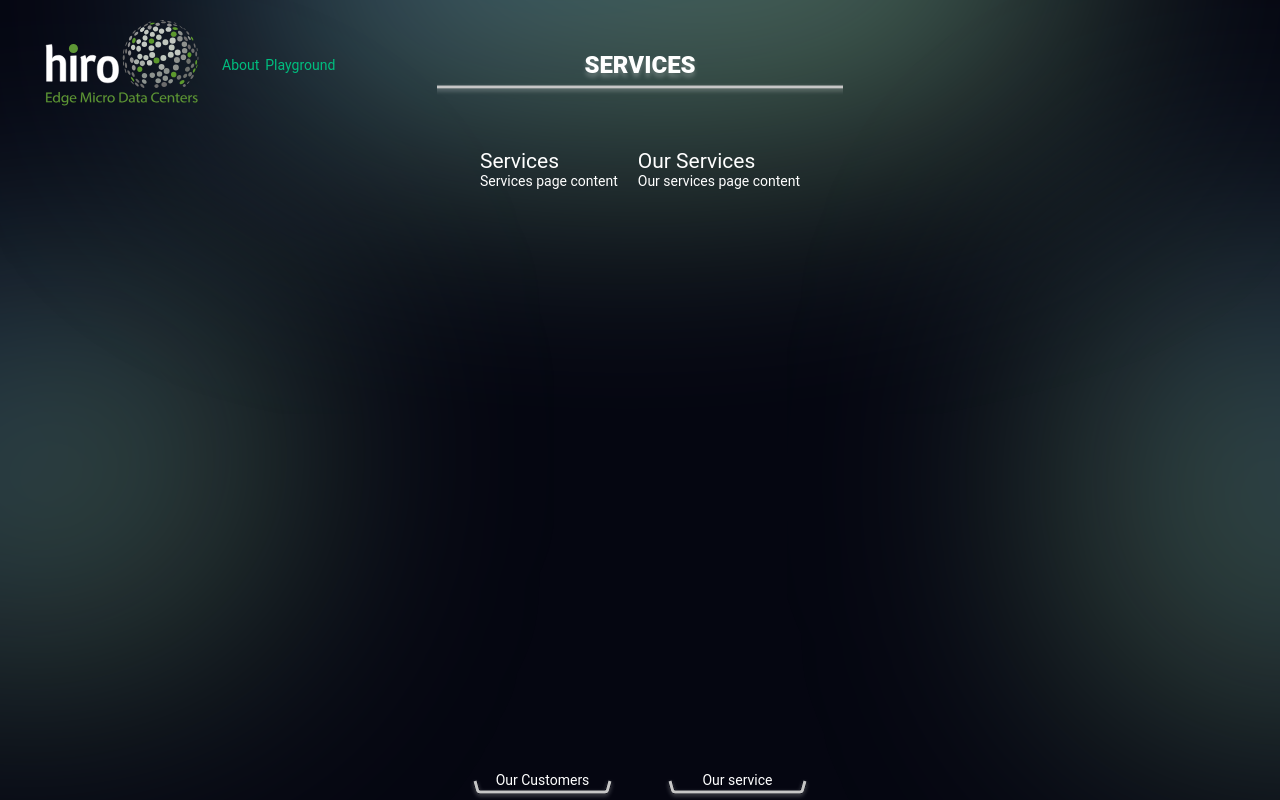
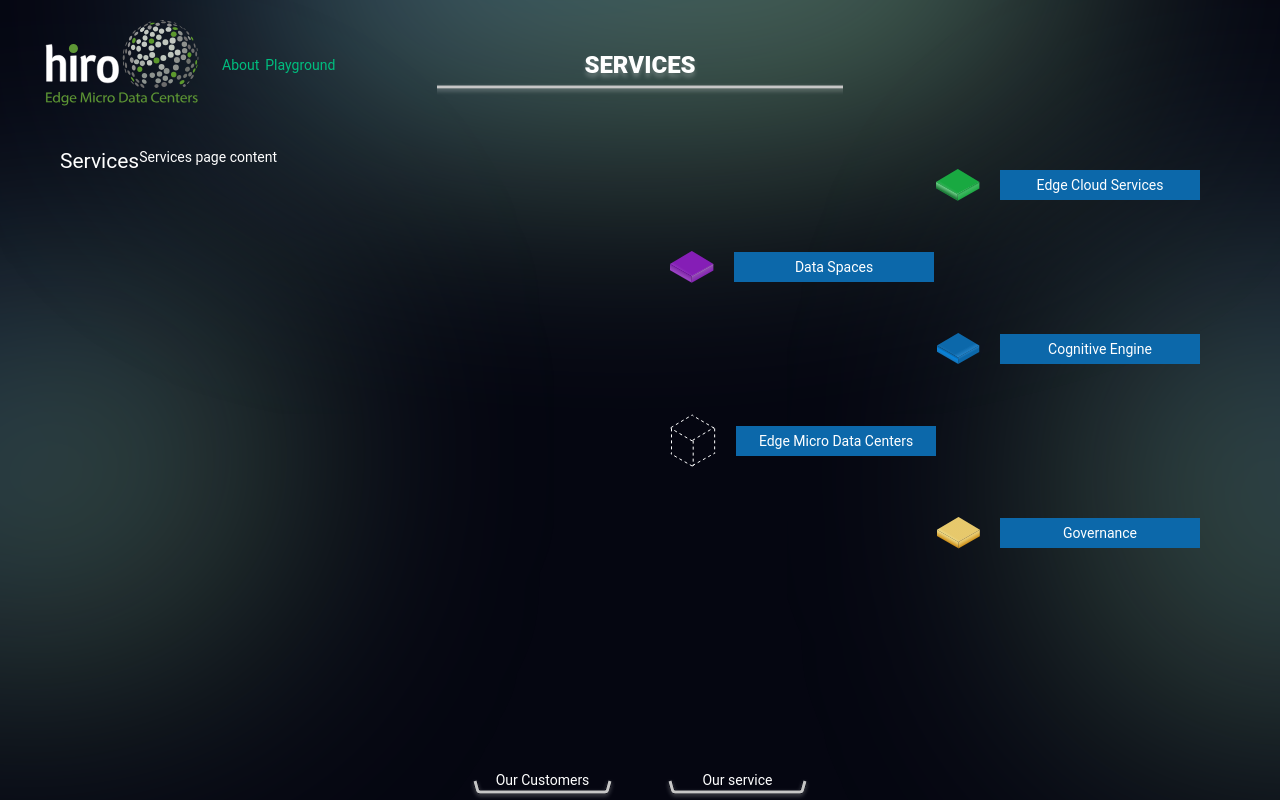
Before and after one commit to HIRO-MicroDataCenters-BV/hiro-website, a Vue app: page /services in a window 1280 px wide. Built offline with nearby package versions, Linux system fonts and the light colour scheme.

Commit message:
wip services cards

```diff
--- a/src/constants/services-page.ts
+++ b/src/constants/services-page.ts
@@ -1,6 +1,6 @@
 import { cubeParts } from '@/constants/cube-parts';
 
-const servicesCards = [
+export const servicesCards = [
   {
     title: 'Edge Cloud Services',
     description:
--- a/src/layout/AppFooter.vue
+++ b/src/layout/AppFooter.vue
@@ -6,7 +6,7 @@
       <RouterLink to="/">Our Customers</RouterLink>
     </section>
     <section class="app-footer__side">
-      <RouterLink to="/service">Our service</RouterLink>
+      <RouterLink to="/services">Our service</RouterLink>
     </section>
   </footer>
 </template>
--- a/src/router/index.ts
+++ b/src/router/index.ts
@@ -37,7 +37,7 @@ const router = createRouter({
     {
       path: '/services',
       name: 'services',
-      component: () => import('../views/ServicesView.vue'),
+      component: () => import('../views/services-view'),
     },
     {
       path: '/playground',
--- a/src/views/ServicesView.vue
+++ /dev/null
@@ -1,23 +0,0 @@
-<script setup lang="ts"></script>
-
-<template>
-  <div class="services__view">
-    <section>
-      <h1>Services</h1>
-      <p>Services page content</p>
-    </section>
-    <section>
-      <h2>Our Services</h2>
-      <p>Our services page content</p>
-    </section>
-  </div>
-</template>
-
-<style scoped>
-.services__view {
-  display: flex;
-  gap: 20px;
-  padding: 20px;
-  justify-content: center;
-}
-</style>
--- /dev/null
+++ b/src/views/services-view/ServicesView.vue
@@ -0,0 +1,36 @@
+<script setup lang="ts">
+import ServicesViewCards from './ServicesViewCards.vue';
+</script>
+
+<template>
+  <div class="services-view">
+    <section class="services-view__graph-container">
+      <h1>Services</h1>
+      <p>Services page content</p>
+    </section>
+    <section class="services-view__card-container">
+      <ServicesViewCards />
+    </section>
+  </div>
+</template>
+
+<style scoped>
+.services-view {
+  display: flex;
+  gap: 20px;
+  padding: 20px;
+  justify-content: center;
+  max-width: 1200px;
+  margin: 0 auto;
+}
+
+.services-view__graph-container {
+  display: flex;
+  flex: 1;
+}
+
+.services-view__card-container {
+  display: flex;
+  flex: 1;
+}
+</style>
--- /dev/null
+++ b/src/views/services-view/ServicesViewCards.vue
@@ -0,0 +1,63 @@
+<script setup lang="ts">
+import { servicesCards } from '@/constants/services-page';
+import { cubePartsIcons } from '@/constants/cube-parts';
+</script>
+
+<template>
+  <div class="services-view-cards">
+    <div
+      v-for="(service, index) in servicesCards"
+      :key="service.type + index"
+      class="services-view-cards__card"
+    >
+      <component
+        :is="cubePartsIcons[service.type]"
+        v-if="service.type"
+      />
+      <div class="services-view-cards__card-title-container">
+        <h2 class="services-view-cards__card-title">
+          {{ service.title }}
+        </h2>
+      </div>
+    </div>
+  </div>
+</template>
+
+<style scoped>
+.services-view-cards {
+  display: flex;
+  gap: 50px;
+  padding: 20px;
+  justify-content: center;
+  flex-direction: column;
+  flex: 1;
+}
+
+.services-view-cards__card {
+  display: flex;
+  gap: 20px;
+  align-items: center;
+  cursor: pointer;
+
+  &:nth-child(odd) {
+    align-self: end;
+  }
+}
+
+.services-view-cards__card-title-container {
+  width: 200px;
+  height: 30px;
+  background: #0c68aa;
+  display: flex;
+  justify-content: center;
+  align-items: center;
+}
+
+.services-view-cards__card-title {
+  font-size: 0.875rem;
+  font-style: normal;
+  font-weight: 400;
+  line-height: normal;
+  text-align: center;
+}
+</style>
--- /dev/null
+++ b/src/views/services-view/index.ts
@@ -0,0 +1,3 @@
+import ServicesView from './ServicesView.vue';
+
+export default ServicesView;
```
